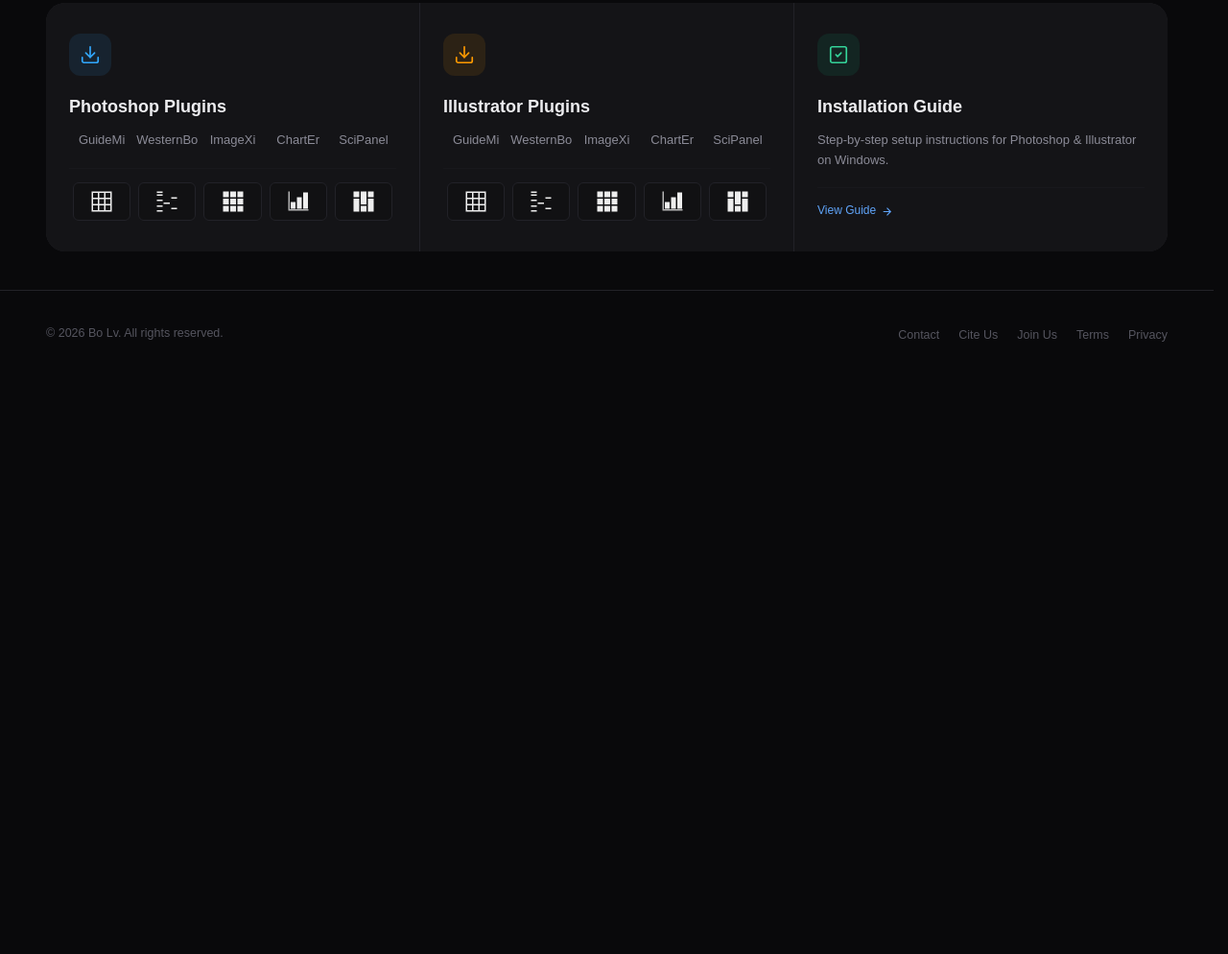
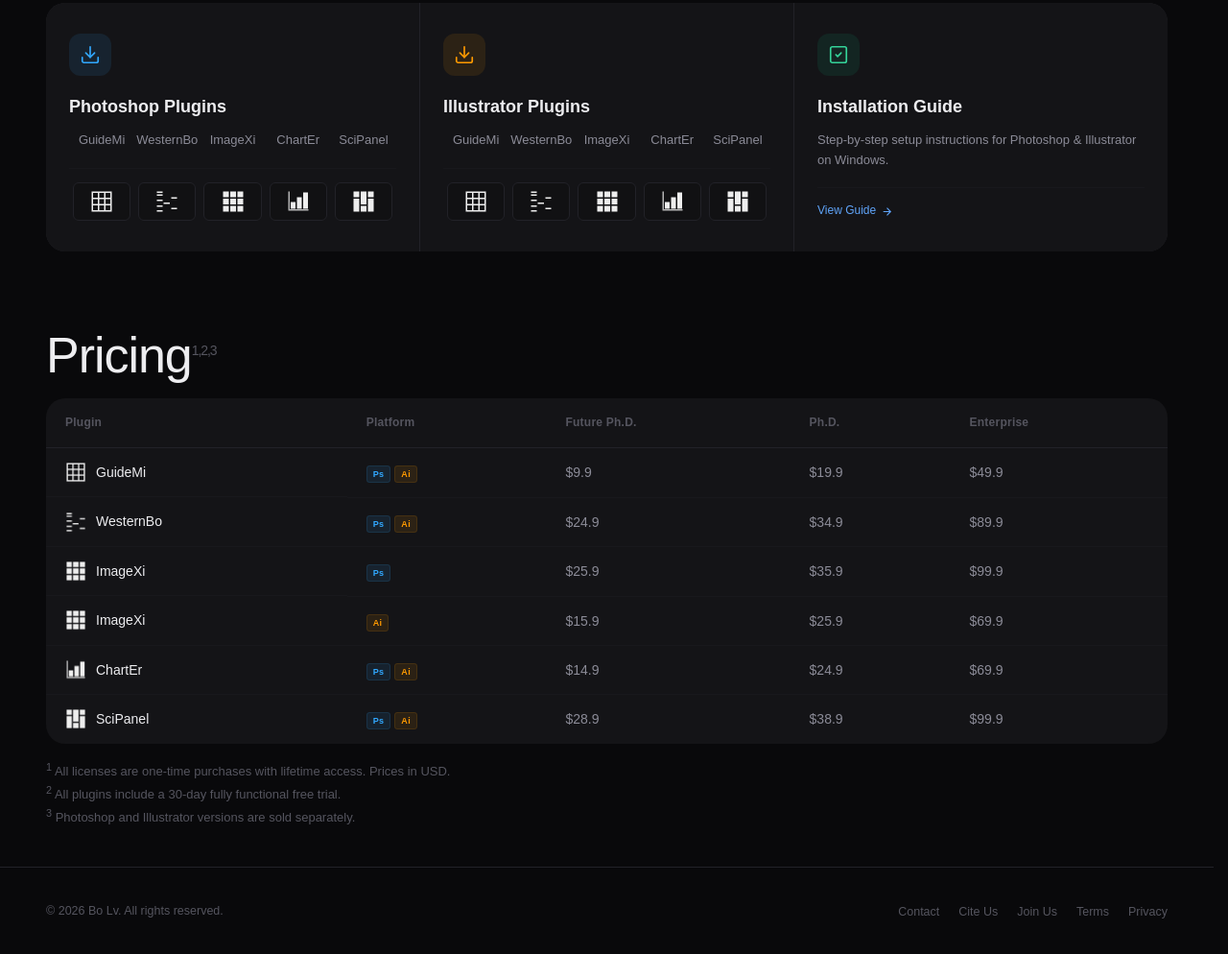
Before and after one commit to SciSweet/SciSweet.github.io, a plain HTML site: page index.html in a window 1280 px wide. Shown: the part 1915-2909 px from the top of the page at 96% size. Before the commit the page ends 2307 px from the top, so only its background shows below. Drawn offline with Linux system fonts and the light colour scheme; no server answers.

Commit message:
add pricing on the landing page

```diff
--- a/index.html
+++ b/index.html
@@ -448,6 +448,28 @@
             opacity: 0; pointer-events: none; transition: opacity 0.2s ease;
         }
         .dl-icon-link:hover::after { opacity: 1; }
+
+        /* Pricing Overview */
+        .pricing-overview { overflow-x: auto; -webkit-overflow-scrolling: touch; }
+        .po-table {
+            width: 100%; border-collapse: collapse; font-size: 14px;
+            background: var(--c-bg-card); border-radius: var(--r-lg); overflow: hidden;
+        }
+        .po-table thead th {
+            padding: 16px 20px; text-align: left; font-size: 12px; font-weight: 600;
+            letter-spacing: 0.02em; color: var(--c-text-muted);
+            border-bottom: 1px solid var(--c-border);
+        }
+        .po-table tbody td {
+            padding: 14px 20px; text-align: left; border-bottom: 1px solid var(--c-border-subtle);
+            color: var(--c-text-secondary);
+        }
+        .po-table tbody td:first-child { text-align: left; display: flex; align-items: center; gap: 10px; }
+        .po-table tbody td:first-child a { color: var(--c-text); text-decoration: none; font-weight: 500; }
+        .po-table tbody td:first-child a:hover { color: var(--c-accent); }
+        .po-table tbody tr:hover td { background: var(--c-bg-card-hover); }
+        .po-table tbody tr:last-child td { border-bottom: none; }
+        .po-icon { width: 22px; height: 22px; }
         @media (max-width: 700px) { .download-grid { grid-template-columns: 1fr; } }
 
         /* ===== Testimonials ===== */
@@ -816,6 +838,35 @@
 </section>
 
 <!-- Testimonials (hidden for payment platform review compliance) -->
+<section class="section" id="pricing">
+  <div class="section-inner">
+    <h2 class="sec-title reveal">Pricing<sup style="font-size:14px; color:var(--c-text-muted); font-weight:400;">1,2,3</sup></h2>
+    <div class="pricing-overview reveal">
+      <table class="po-table">
+        <thead>
+          <tr>
+            <th>Plugin</th>
+            <th>Platform</th>
+            <th>Future Ph.D.</th>
+            <th>Ph.D.</th>
+            <th>Enterprise</th>
+          </tr>
+        </thead>
+        <tbody>
+          <tr><td><img src="img/guidemi-icon.png" class="po-icon"><a href="guidemi/index.html">GuideMi</a></td><td><span class="p-plat ps">Ps</span> <span class="p-plat ai">Ai</span></td><td>$9.9</td><td>$19.9</td><td>$49.9</td></tr>
+          <tr><td><img src="img/westernbo-icon.png" class="po-icon"><a href="westernbo/index.html">WesternBo</a></td><td><span class="p-plat ps">Ps</span> <span class="p-plat ai">Ai</span></td><td>$24.9</td><td>$34.9</td><td>$89.9</td></tr>
+          <tr><td><img src="img/imagexi-icon.png" class="po-icon"><a href="imagexi/index.html">ImageXi</a></td><td><span class="p-plat ps">Ps</span></td><td>$25.9</td><td>$35.9</td><td>$99.9</td></tr>
+          <tr><td><img src="img/imagexi-icon.png" class="po-icon"><a href="imagexi/index.html">ImageXi</a></td><td><span class="p-plat ai">Ai</span></td><td>$15.9</td><td>$25.9</td><td>$69.9</td></tr>
+          <tr><td><img src="img/charter-icon.png" class="po-icon"><a href="charter/index.html">ChartEr</a></td><td><span class="p-plat ps">Ps</span> <span class="p-plat ai">Ai</span></td><td>$14.9</td><td>$24.9</td><td>$69.9</td></tr>
+          <tr><td><img src="img/scipanel-icon.png" class="po-icon"><a href="scipanel/index.html">SciPanel</a></td><td><span class="p-plat ps">Ps</span> <span class="p-plat ai">Ai</span></td><td>$28.9</td><td>$38.9</td><td>$99.9</td></tr>
+        </tbody>
+      </table>
+    </div>
+    <p class="reveal" style="color:var(--c-text-muted); font-size:13px; margin-top:16px;"><sup>1</sup> All licenses are one-time purchases with lifetime access. Prices in USD.<br><sup>2</sup> All plugins include a 30-day fully functional free trial.<br><sup>3</sup> Photoshop and Illustrator versions are sold separately.</p>
+  </div>
+</section>
+
+<!-- Testimonials (hidden for payment platform review compliance) -->
 <section class="section" id="testimonials" style="display:none;">
   <div class="section-inner">
     <h2 class="sec-title reveal">What Researchers Say</h2>
```
